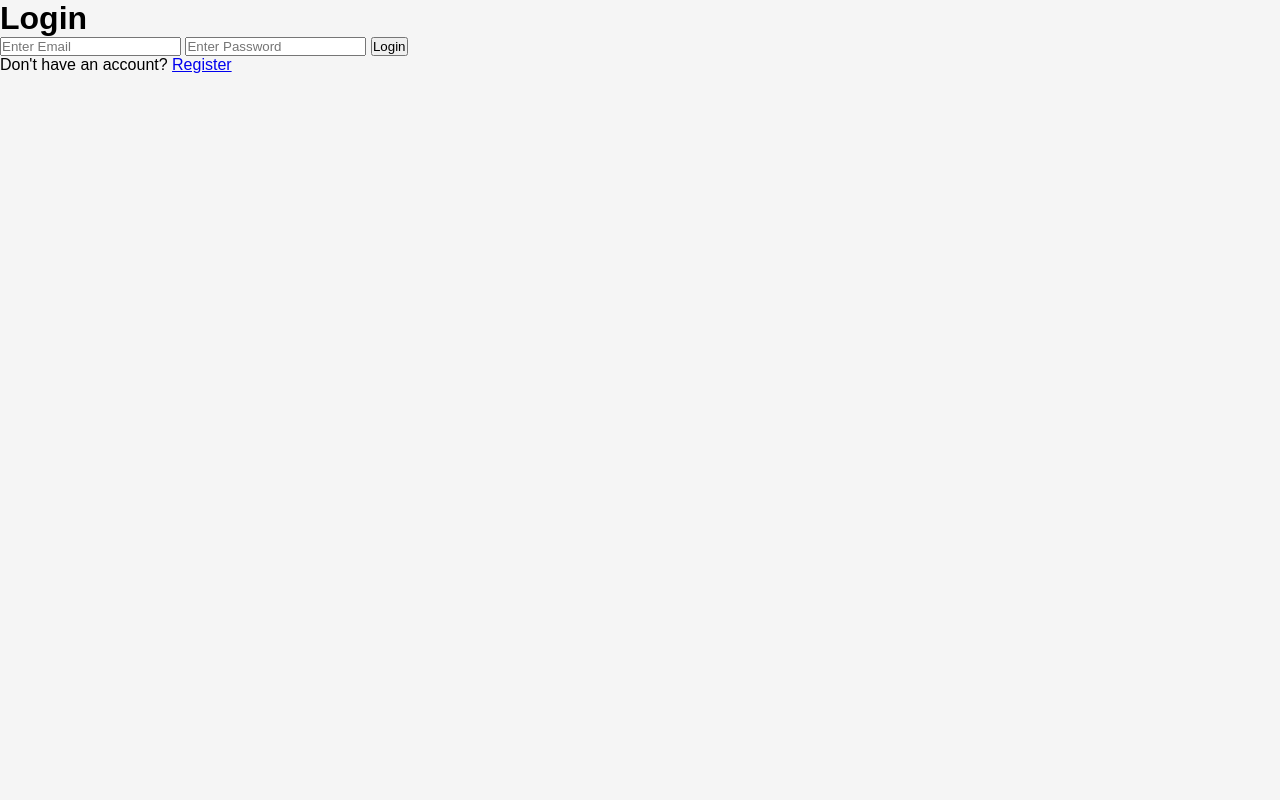
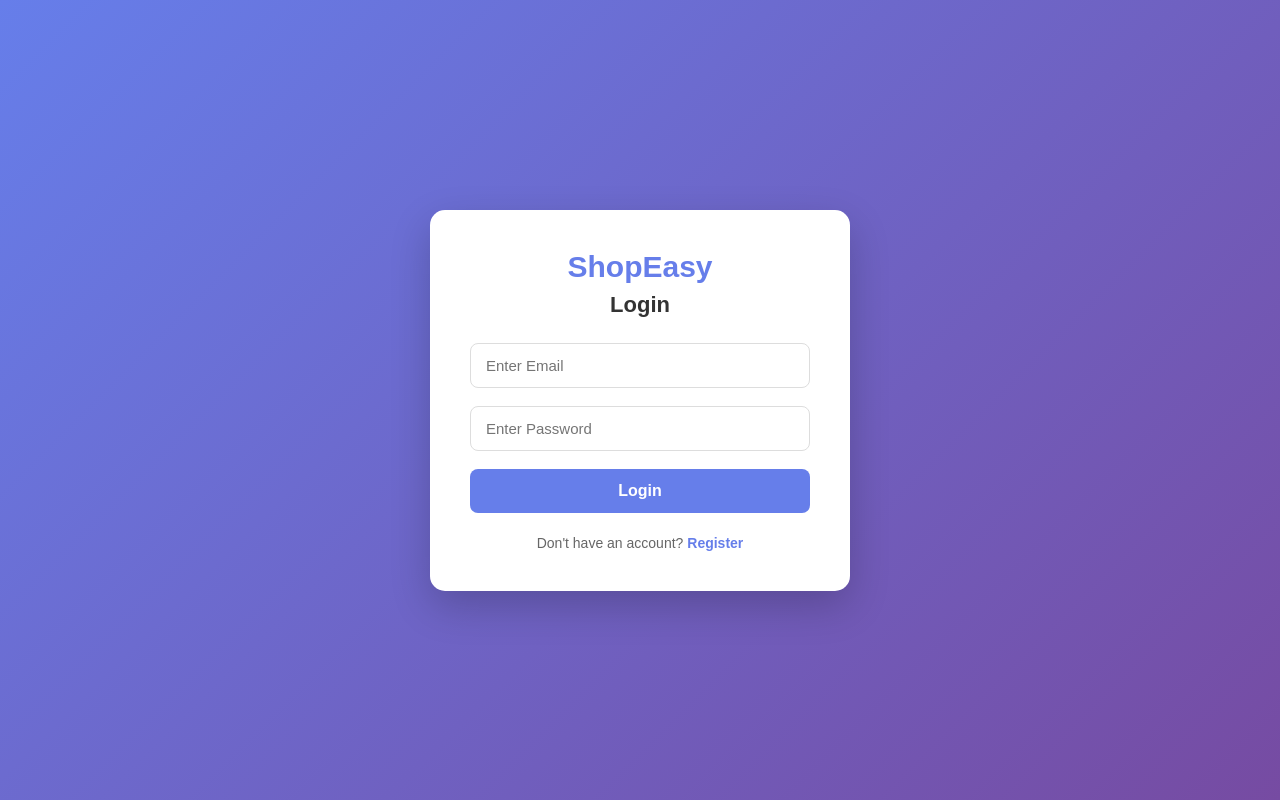
Before and after one commit to Wishwajith-S/CodeAlpha_EcommerceStore, a website: page client/login.html in a window 1280 px wide. Drawn offline with Linux system fonts and the light colour scheme.

Commit message:
Improve ecommerce UI and login page

```diff
--- a/client/css/style.css
+++ b/client/css/style.css
@@ -665,3 +665,169 @@
     }
 
 }
+
+/* ========================= */
+/* LOGIN PAGE */
+/* ========================= */
+
+.auth-container {
+    min-height: 100vh;
+
+    display: flex;
+    justify-content: center;
+    align-items: center;
+
+    background: linear-gradient(
+        135deg,
+        #667eea,
+        #764ba2
+    );
+
+    padding: 20px;
+}
+
+
+/* LOGIN BOX */
+
+.auth-form {
+    width: 100%;
+    max-width: 420px;
+
+    background: white;
+
+    padding: 40px;
+
+    border-radius: 15px;
+
+    box-shadow:
+        0 15px 40px rgba(0, 0, 0, 0.2);
+
+    text-align: center;
+}
+
+
+/* SHOP EASY TITLE */
+
+.auth-form h1 {
+    margin: 0;
+
+    color: #667eea;
+
+    font-size: 30px;
+}
+
+
+/* LOGIN TITLE */
+
+.auth-form h2 {
+    margin: 8px 0 25px;
+
+    color: #333;
+
+    font-size: 22px;
+}
+
+
+/* INPUTS */
+
+.auth-form input {
+    width: 100%;
+
+    box-sizing: border-box;
+
+    padding: 13px 15px;
+
+    margin-bottom: 18px;
+
+    border: 1px solid #ddd;
+
+    border-radius: 8px;
+
+    font-size: 15px;
+
+    outline: none;
+
+    transition: 0.3s;
+}
+
+
+/* INPUT FOCUS */
+
+.auth-form input:focus {
+    border-color: #667eea;
+
+    box-shadow:
+        0 0 0 3px rgba(
+            102,
+            126,
+            234,
+            0.15
+        );
+}
+
+
+/* LOGIN BUTTON */
+
+.auth-form button {
+    width: 100%;
+
+    padding: 13px;
+
+    border: none;
+
+    border-radius: 8px;
+
+    background: #667eea;
+
+    color: white;
+
+    font-size: 16px;
+
+    font-weight: bold;
+
+    cursor: pointer;
+
+    transition: 0.3s;
+}
+
+
+.auth-form button:hover {
+    background: #5568d8;
+
+    transform: translateY(-2px);
+
+    box-shadow:
+        0 5px 15px rgba(
+            102,
+            126,
+            234,
+            0.35
+        );
+}
+
+
+/* REGISTER TEXT */
+
+.auth-form p {
+    margin-top: 22px;
+
+    color: #666;
+
+    font-size: 14px;
+}
+
+
+/* REGISTER LINK */
+
+.auth-form a {
+    color: #667eea;
+
+    font-weight: bold;
+
+    text-decoration: none;
+}
+
+
+.auth-form a:hover {
+    text-decoration: underline;
+}
--- a/client/login.html
+++ b/client/login.html
@@ -1,19 +1,36 @@
 <!DOCTYPE html>
 <html lang="en">
+
 <head>
+
     <meta charset="UTF-8">
-    <meta name="viewport" content="width=device-width, initial-scale=1.0">
-    <title>Login</title>
 
-    <link rel="stylesheet" href="./css/style.css">
+    <meta
+        name="viewport"
+        content="width=device-width, initial-scale=1.0"
+    >
+
+    <title>Login - ShopEasy</title>
+
+    <link
+        rel="stylesheet"
+        href="./css/style.css"
+    >
+
 </head>
+
 <body>
 
     <div class="auth-container">
 
-        <form class="auth-form" id="loginForm">
+        <form
+            class="auth-form"
+            id="loginForm"
+        >
 
-            <h1>Login</h1>
+            <h1>ShopEasy</h1>
+
+            <h2>Login</h2>
 
             <input
                 type="email"
@@ -48,4 +65,5 @@
     <script src="./js/login.js"></script>
 
 </body>
+
 </html>
```
Also changed, not shown: client/index.html (+133 -0 lines), package.json (added, +12 -0 lines), 1 other file.
